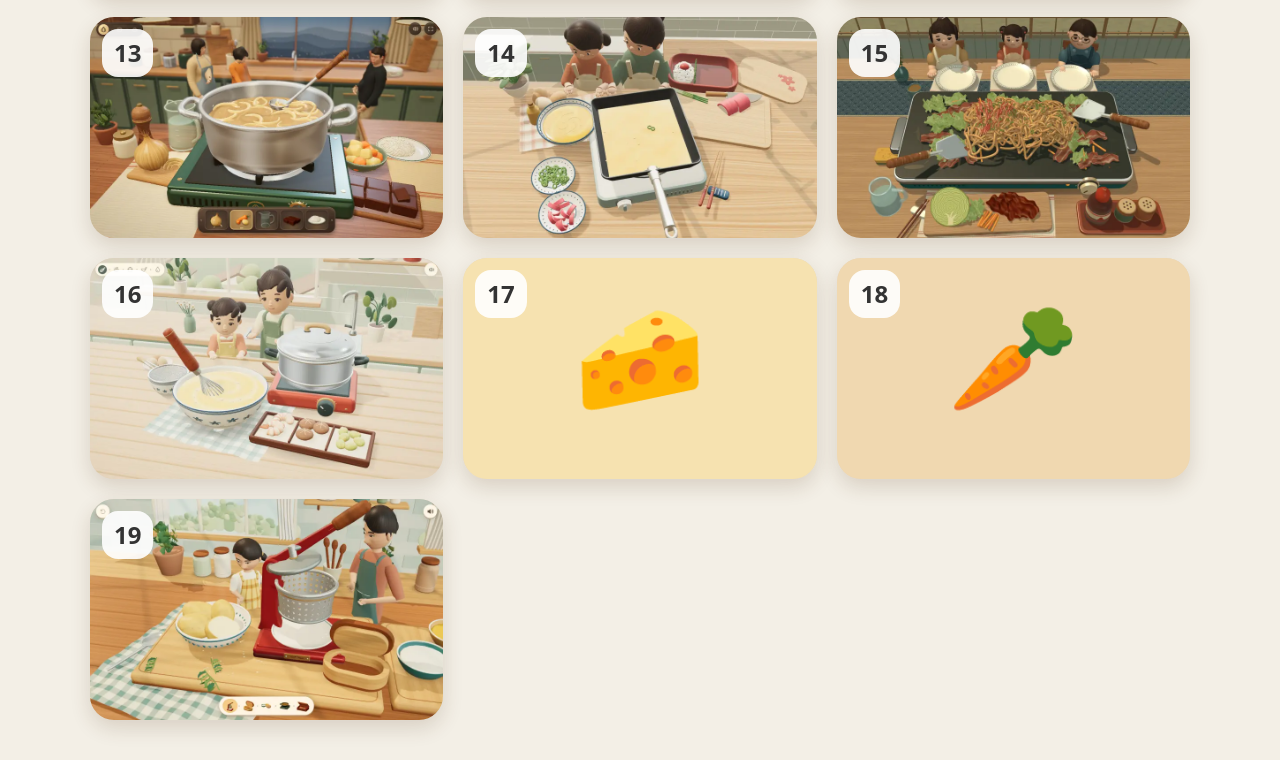
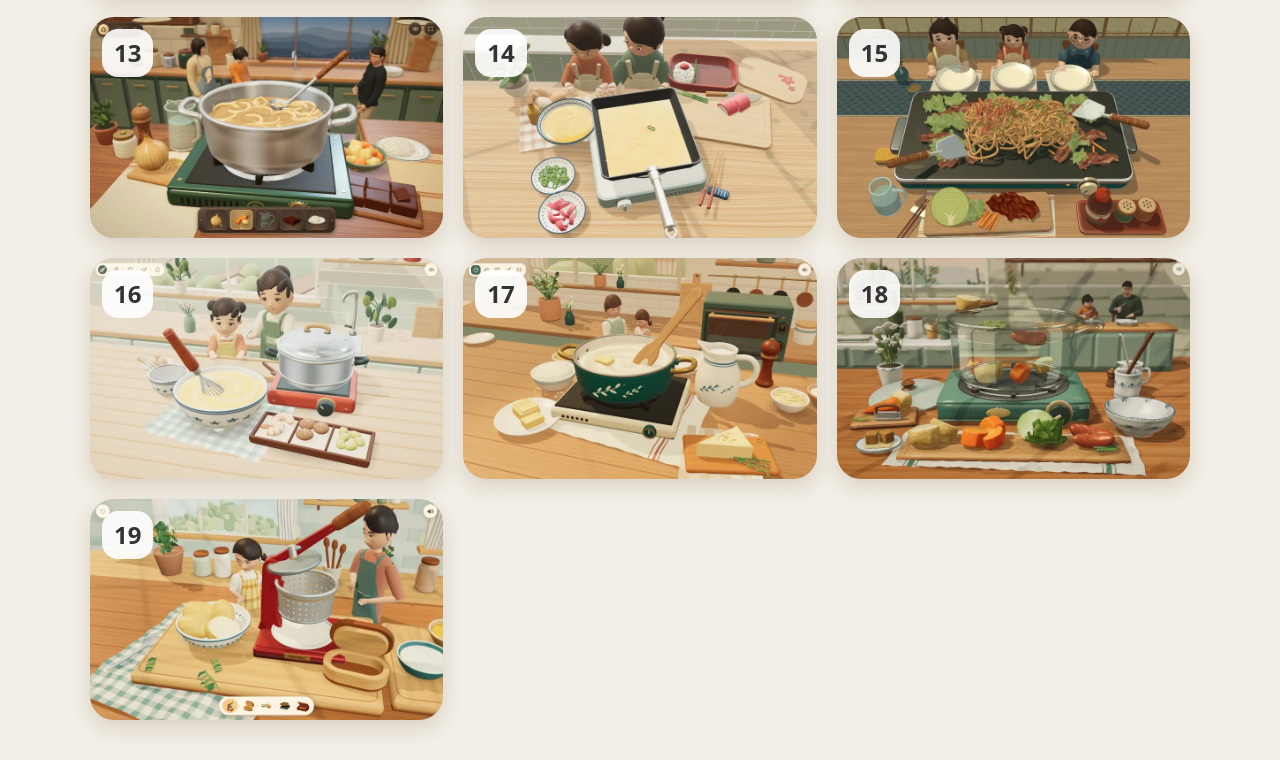
Before and after one commit to DarylLi/astra-261118, a plain HTML site: page site/index.html in a window 1280 px wide. Shown: the part 962-1722 px from the top of the page. Drawn offline with Linux system fonts and the light colour scheme.

Commit message:
Update image index

```diff
--- a/site/index.html
+++ b/site/index.html
@@ -31,8 +31,8 @@ a.tile:active{transform:scale(.98)}
 <a class="tile" href="games/astra-261118-14/"><img src="thumbs/astra-261118-14.webp" alt="14" width="800" height="500"><span class="num">14</span></a>
 <a class="tile" href="games/astra-261118-15/"><img src="thumbs/astra-261118-15.webp" alt="15" width="800" height="500"><span class="num">15</span></a>
 <a class="tile" href="games/astra-261118-16/"><img src="thumbs/astra-261118-16.webp" alt="16" width="800" height="500"><span class="num">16</span></a>
-<a class="tile" href="games/astra-261118-17/"><img src="thumbs/placeholder-17.svg" alt="17" width="800" height="500"><span class="num">17</span></a>
-<a class="tile" href="games/astra-261118-18/"><img src="thumbs/placeholder-18.svg" alt="18" width="800" height="500"><span class="num">18</span></a>
+<a class="tile" href="games/astra-261118-17/"><img src="thumbs/astra-261118-17.webp" alt="17" width="800" height="500"><span class="num">17</span></a>
+<a class="tile" href="games/astra-261118-18/"><img src="thumbs/astra-261118-18.webp" alt="18" width="800" height="500"><span class="num">18</span></a>
 <a class="tile" href="games/astra-261118-19/"><img src="thumbs/astra-261118-19.webp" alt="19" width="800" height="500"><span class="num">19</span></a>
 </div>
 </body></html>
```
Also changed, not shown: site/published.json (+1 -1 lines), site/thumbs/astra-261118-17.webp (added), site/thumbs/astra-261118-18.webp (added), site/thumbs/manifest.json.
